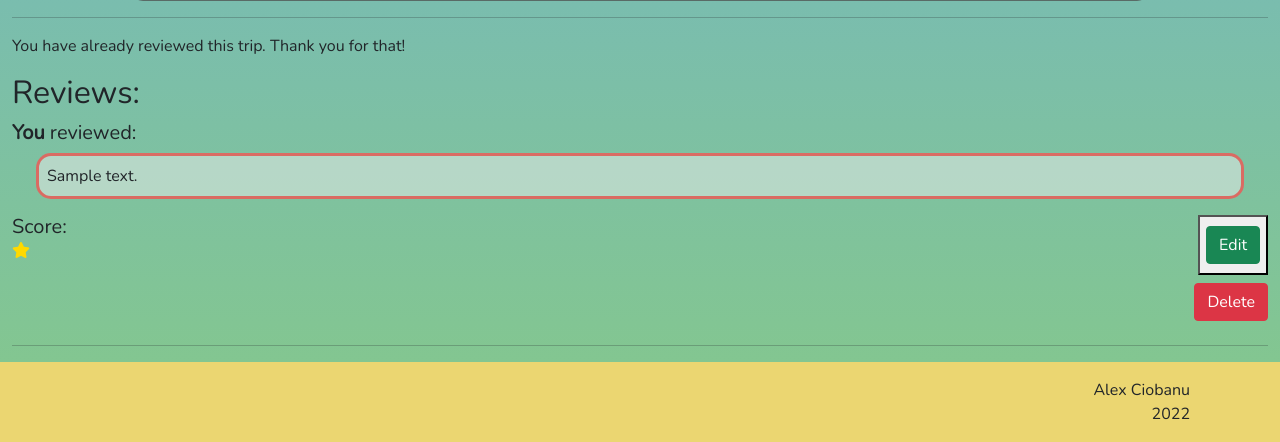
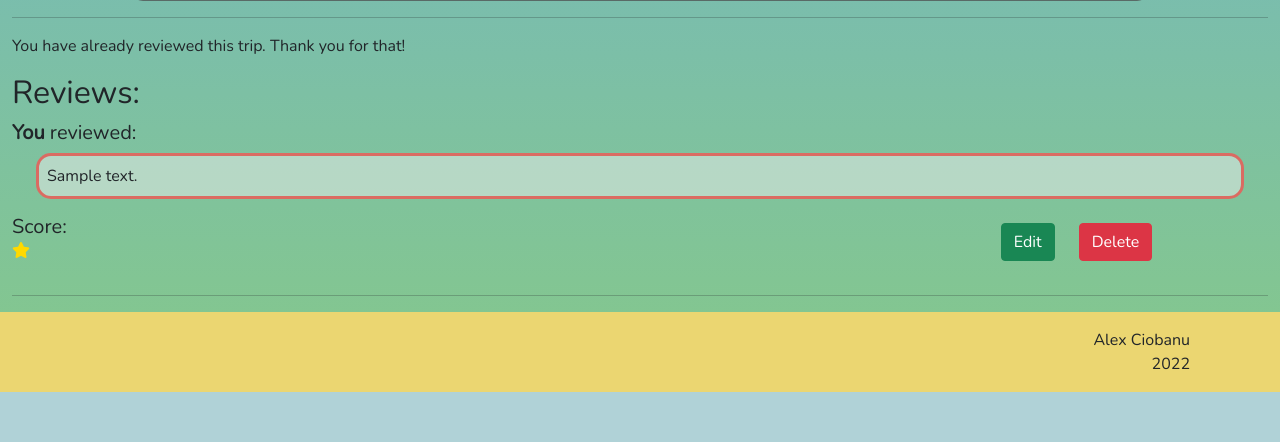
Before and after one commit to AlexGCbn/CI_PP4_Hike-a-thon, a Django app: a page that uses templates/trip_detail.html in a window 1280 px wide. Shown: the part 432-874 px from the top of the page. After the commit the page ends 824 px from the top, so only its background shows below. Run offline with Django 3.2, Linux system fonts and the light colour scheme; a user stored in the database is signed in; tables that the repository leaves empty hold one stand-in row (values such as "Sample post"); some libraries are stand-ins or nearby versions.

Commit message:
Style edit button

```diff
--- a/templates/trip_detail.html
+++ b/templates/trip_detail.html
@@ -78,16 +78,23 @@
                         {% endfor %}
                     </p>
                 </div>
+                {% if review.user == request.user %}
+                <div class="col">
+                    <div class="row">
                         <div class="col text-end">
-                    {% if review.user == request.user %}
-                    <button><a href="{% url 'edit_review' review.id %}" class="btn btn-success my-2">Edit</a></button>
+                            <button class="btn btn-success my-2 p-0"><a
+                                    href="{% url 'edit_review' review.id %}" class="btn btn-success border-0">Edit</a></button>
+                        </div>
+                        <div class="col text-start">
                             <form action="{% url 'delete_review' trip.slug %}" method="post">
                                 {% csrf_token %}
                                 <button type="submit" name="trip_id" value="{{trip.slug}}"
                                     class="btn btn-danger my-2">Delete</button>
                             </form>
+                        </div>
+                    </div>
+                </div>
                 {% endif %}
-                </div>
             </div>
             <hr>
         </div>
```
Lines whose indentation alone changed are shown as unchanged.
